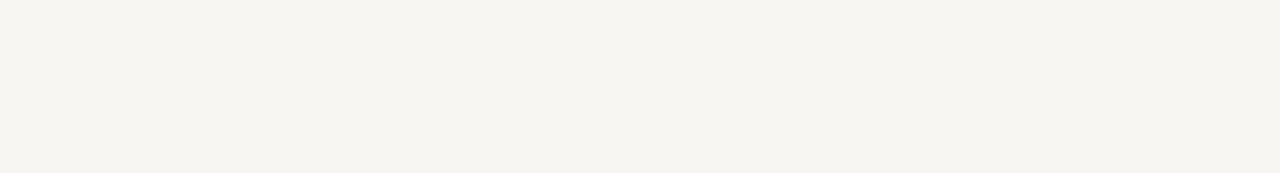
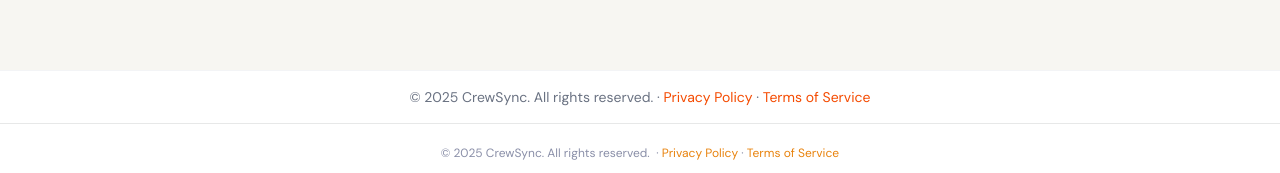
Before and after one commit to SarangaWickramasingha/crewSync-frontend, a Next.js app: page /forgot-password in a window 1280 px wide. Shown: the part 677-850 px from the top of the page. Before the commit the page ends 800 px from the top, so only its background shows below. Built offline with nearby package versions, Linux system fonts and the light colour scheme; no server answers; a web font is replaced by a local one.

Commit message:
fix: adjust layout flexbox structure to pin footer to bottom

```diff
--- a/app/(auth)/forgot-password/page.jsx
+++ b/app/(auth)/forgot-password/page.jsx
@@ -77,7 +77,9 @@ export default function ForgotPasswordPage() {
     };
 
     return (
-        <div className="flex-1 flex items-center justify-center bg-[#F7F6F2] px-6 py-10">
+        <div className="min-h-screen flex flex-col justify-between bg-[#F7F6F2]">
+            {/* Main content expands to fill available vertical space */}
+            <main className="flex-1 flex items-center justify-center px-6 py-10">
                 <div className="w-full max-w-[420px]">
                     <div className="rounded-2xl overflow-hidden bg-white border border-[rgba(26,29,35,0.1)] shadow-[0_4px_24px_rgba(26,29,35,0.10)]">
 
@@ -231,6 +233,16 @@ export default function ForgotPasswordPage() {
                         </div>
                     </div>
                 </div>
+            </main>
+
+            {/* Footer pinned directly at the bottom */}
+            <footer className="w-full bg-white py-4 text-center border-t border-gray-100">
+                <p className="text-sm text-gray-500">
+                    © 2025 CrewSync. All rights reserved. ·{" "}
+                    <a href="#" className="text-orange-600 hover:underline">Privacy Policy</a> ·{" "}
+                    <a href="#" className="text-orange-600 hover:underline">Terms of Service</a>
+                </p>
+            </footer>
         </div>
     );
 }
```
Lines whose indentation alone changed are shown as unchanged.
